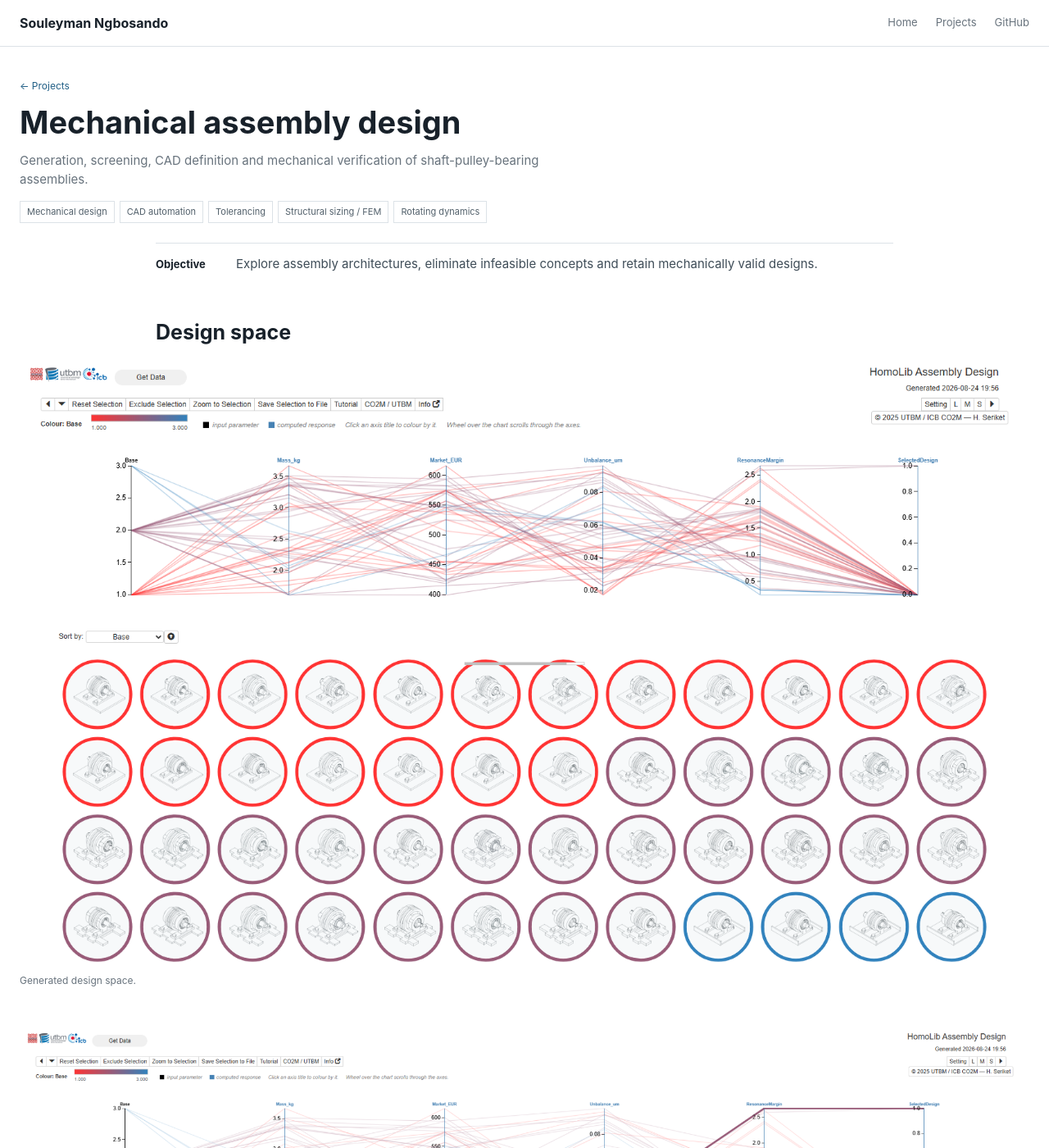
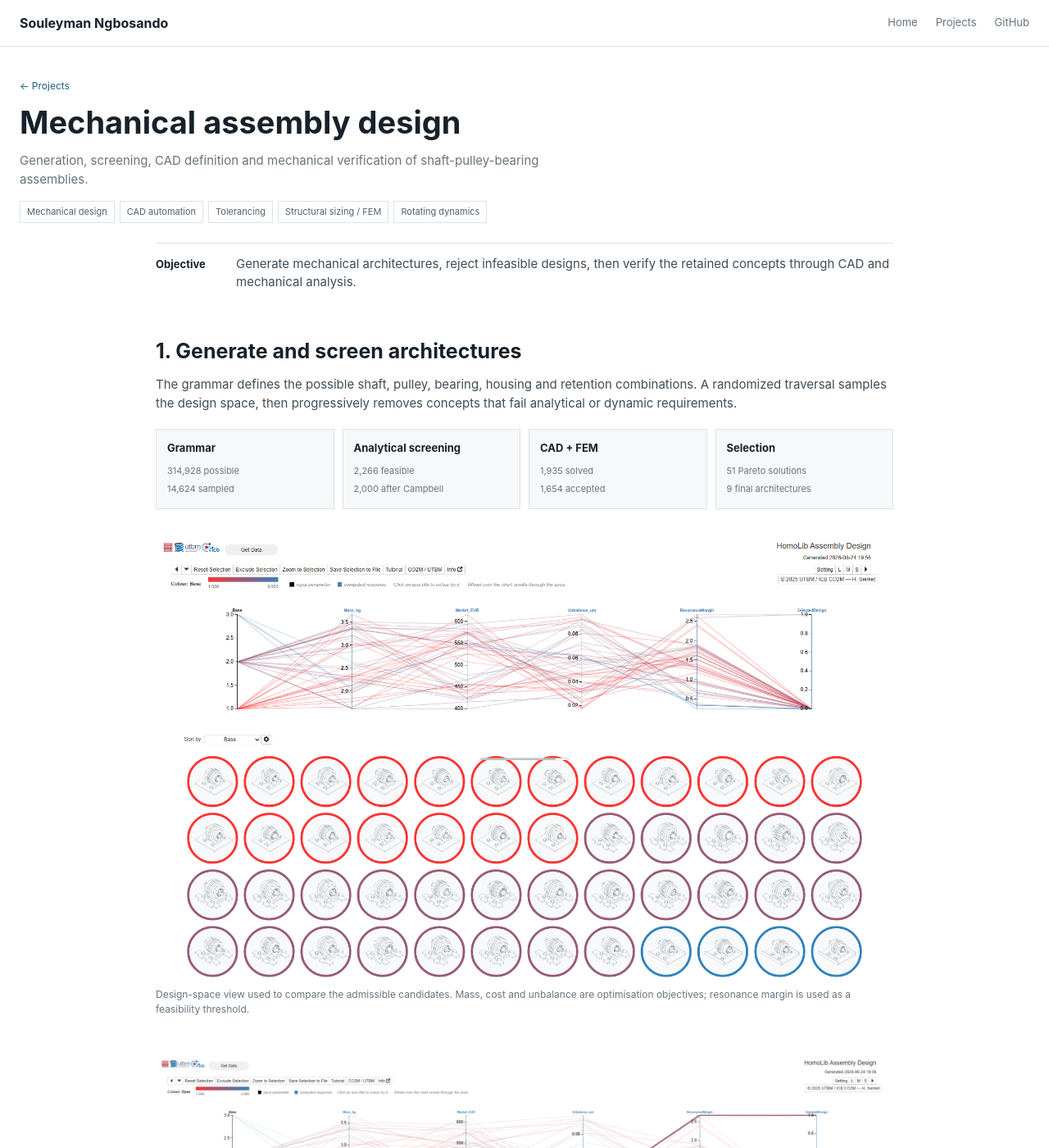
Before and after one commit to Ngbosando/Ngbosando.github.io, a Jekyll site: the page built from _projects/mechanical-assembly-design/index.md, in a window 1280 px wide and 1400 px high. Shown: the whole window at 82% size. Built offline with Jekyll 4.4.1, drawn with Linux system fonts in a browser that asks for light colours; some of the changed text lies outside the part shown.

Commit message:
Reorganize Mechanical assembly design story

```diff
--- a/_projects/mechanical-assembly-design/index.md
+++ b/_projects/mechanical-assembly-design/index.md
@@ -4,60 +4,77 @@
 title: Mechanical assembly design
 description: Generation, screening, CAD definition and mechanical verification of shaft-pulley-bearing assemblies.
 skills: [Mechanical design, CAD automation, Tolerancing, Structural sizing / FEM, Rotating dynamics]
-main-image: /assets/images/ASM_C229583.png
+main-image: /assets/images/assembly-exploded.png
 permalink: /projects/mechanical-assembly-design/
 ---
 
-<div class="project-intro"><b>Objective</b><span>Explore assembly architectures, eliminate infeasible concepts and retain mechanically valid designs.</span></div>
+<div class="project-intro"><b>Objective</b><span>Generate mechanical architectures, reject infeasible designs, then verify the retained concepts through CAD and mechanical analysis.</span></div>
 
-## Design space
+## 1. Generate and screen architectures
 
-<figure class="figure-wide technical-figure">
-  <a href="{{ '/assets/images/design-space.png' | relative_url }}"><img src="{{ '/assets/images/design-space.png' | relative_url }}" alt="Assembly design space"></a>
-  <figcaption>Generated design space.</figcaption>
-</figure>
+The grammar defines the possible shaft, pulley, bearing, housing and retention combinations. A randomized traversal samples the design space, then progressively removes concepts that fail analytical or dynamic requirements.
 
-<figure class="figure-wide technical-figure">
-  <a href="{{ '/assets/images/design-selection.png' | relative_url }}"><img src="{{ '/assets/images/design-selection.png' | relative_url }}" alt="Design selection"></a>
-  <figcaption>Selection of admissible architectures.</figcaption>
-</figure>
+<div class="pipeline">
+  <div><b>Grammar</b><small>314,928 possible<br>14,624 sampled</small></div>
+  <div><b>Analytical screening</b><small>2,266 feasible<br>2,000 after Campbell</small></div>
+  <div><b>CAD + FEM</b><small>1,935 solved<br>1,654 accepted</small></div>
+  <div><b>Selection</b><small>51 Pareto solutions<br>9 final architectures</small></div>
+</div>
 
-<div class="metric-strip"><div><b>314,928</b><span>possible combinations</span></div><div><b>14,624</b><span>sampled</span></div><div><b>2,266</b><span>analytically feasible</span></div><div><b>2,000</b><span>sent to CAE</span></div><div><b>1,935</b><span>FE solved</span></div><div><b>1,654</b><span>accepted</span></div><div><b>51</b><span>Pareto non-dominated</span></div><div><b>9</b><span>final architectures</span></div></div>
+<div class="figure-pair">
+  <figure class="technical-figure">
+    <a href="{{ '/assets/images/design-space.png' | relative_url }}"><img src="{{ '/assets/images/design-space.png' | relative_url }}" alt="Mechanical assembly design space"></a>
+    <figcaption>Design-space view used to compare the admissible candidates. Mass, cost and unbalance are optimisation objectives; resonance margin is used as a feasibility threshold.</figcaption>
+  </figure>
 
-## Retained reference
+  <figure class="technical-figure">
+    <a href="{{ '/assets/images/design-selection.png' | relative_url }}"><img src="{{ '/assets/images/design-selection.png' | relative_url }}" alt="Selected mechanical assembly concepts"></a>
+    <figcaption>Final inspection of retained concepts with their generated geometry and validation results.</figcaption>
+  </figure>
+</div>
 
-<figure class="figure-wide technical-figure">
-  <a href="{{ '/assets/images/ASM_C229583.png' | relative_url }}"><img src="{{ '/assets/images/ASM_C229583.png' | relative_url }}" alt="ASM_C229583 retained assembly"></a>
-  <figcaption>ASM_C229583, retained as a stable reference across the design sweeps.</figcaption>
-</figure>
+## 2. From architecture to mechanical definition
 
-## Assembly definition
+ASM_C229583 is used as a stable reference design while the screening criteria and reduced models are checked. The selected architecture is then rebuilt as an assembly and translated into manufacturable part geometry.
 
 <figure class="figure-wide technical-figure">
   <a href="{{ '/assets/images/assembly-exploded.png' | relative_url }}"><img src="{{ '/assets/images/assembly-exploded.png' | relative_url }}" alt="Exploded view of ASM_C229583"></a>
-  <figcaption>Exploded assembly view.</figcaption>
+  <figcaption>Exploded assembly used to check component sequence, interfaces and axial retention.</figcaption>
 </figure>
 
 <figure class="figure-wide technical-figure">
   <a href="{{ '/assets/images/shaft-drawing.png' | relative_url }}"><img src="{{ '/assets/images/shaft-drawing.png' | relative_url }}" alt="Manufacturing drawing of ASM_C229583 shaft"></a>
-  <figcaption>Shaft manufacturing drawing and functional dimensions.</figcaption>
+  <figcaption>Shaft manufacturing drawing used to define functional diameters, lengths and fits.</figcaption>
 </figure>
 
-## Mechanical verification
+## 3. Mechanical verification
+
+The reference assembly is then checked against the 3,000 rpm operating requirement. The Campbell diagram gives the speed ceiling; FRF and fatigue checks are used to confirm the dynamic and structural behaviour.
 
 <figure class="figure-wide technical-figure">
   <a href="{{ '/assets/images/campbell-c229583.png' | relative_url }}"><img src="{{ '/assets/images/campbell-c229583.png' | relative_url }}" alt="Campbell diagram for ASM_C229583"></a>
-  <figcaption>Campbell verification up to the required 3,000 rpm operating range.</figcaption>
+  <figcaption>Campbell diagram. Required operating speed: 3,000 rpm. Calculated speed ceiling: 4,936 rpm.</figcaption>
 </figure>
 
-<figure class="figure-wide technical-figure">
-  <a href="{{ '/assets/images/frf-c229583.png' | relative_url }}"><img src="{{ '/assets/images/frf-c229583.png' | relative_url }}" alt="Frequency response of ASM_C229583"></a>
-  <figcaption>Frequency-response verification.</figcaption>
-</figure>
+<div class="figure-pair">
+  <figure class="technical-figure">
+    <a href="{{ '/assets/images/frf-c229583.png' | relative_url }}"><img src="{{ '/assets/images/frf-c229583.png' | relative_url }}" alt="Frequency response of ASM_C229583"></a>
+    <figcaption>Frequency-response check of the retained assembly.</figcaption>
+  </figure>
 
-<figure class="figure-wide technical-figure">
-  <a href="{{ '/assets/images/haigh-c229583.png' | relative_url }}"><img src="{{ '/assets/images/haigh-c229583.png' | relative_url }}" alt="Haigh fatigue diagram for ASM_C229583"></a>
-  <figcaption>Fatigue verification of the shaft.</figcaption>
-</figure>
+  <figure class="technical-figure">
+    <a href="{{ '/assets/images/haigh-c229583.png' | relative_url }}"><img src="{{ '/assets/images/haigh-c229583.png' | relative_url }}" alt="Haigh fatigue diagram for ASM_C229583"></a>
+    <figcaption>Haigh diagram used for shaft fatigue verification.</figcaption>
+  </figure>
+</div>
 
-<div class="result-line"><b>Reference</b><span>ASM_C229583: 0.775 kg, €423, speed ceiling 4,936 rpm. The resolved front reaches 0.469 kg and €416 for ASM_C288079.</span></div>
+<div class="metric-strip">
+  <div><b>4,936 rpm</b><span>speed ceiling</span></div>
+  <div><b>362,904 h</b><span>bearing life</span></div>
+  <div><b>10.58</b><span>fatigue factor</span></div>
+  <div><b>0.0313 mm</b><span>shaft deflection</span></div>
+</div>
+
+## 4. Design decision
+
+ASM_C229583 remains a reference witness rather than the final optimum. After screening and Pareto selection, ASM_C288079 reaches **0.469 kg and €416**, compared with **0.775 kg and €423** for the reference, corresponding to a **39.5% mass reduction** at similar cost.
```
